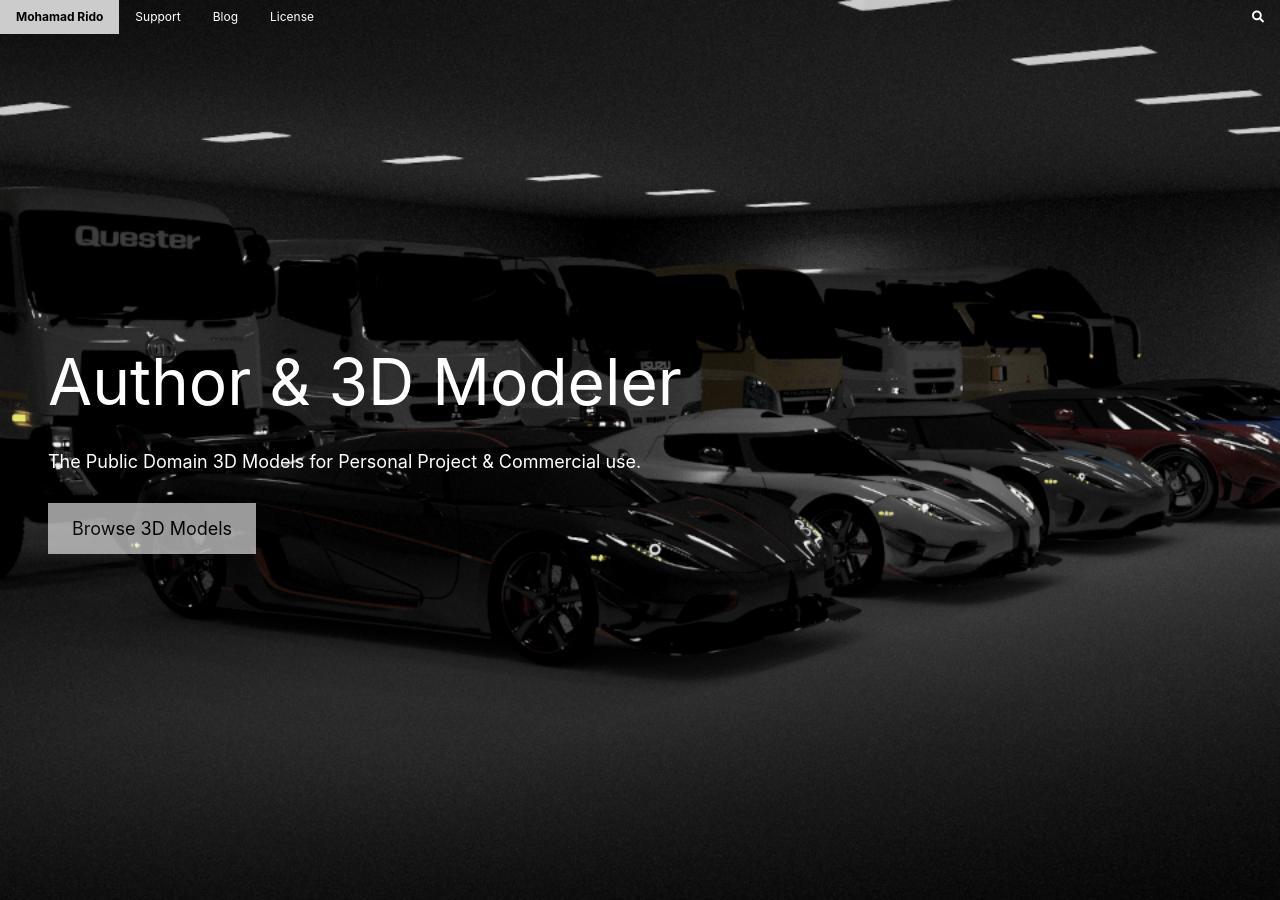
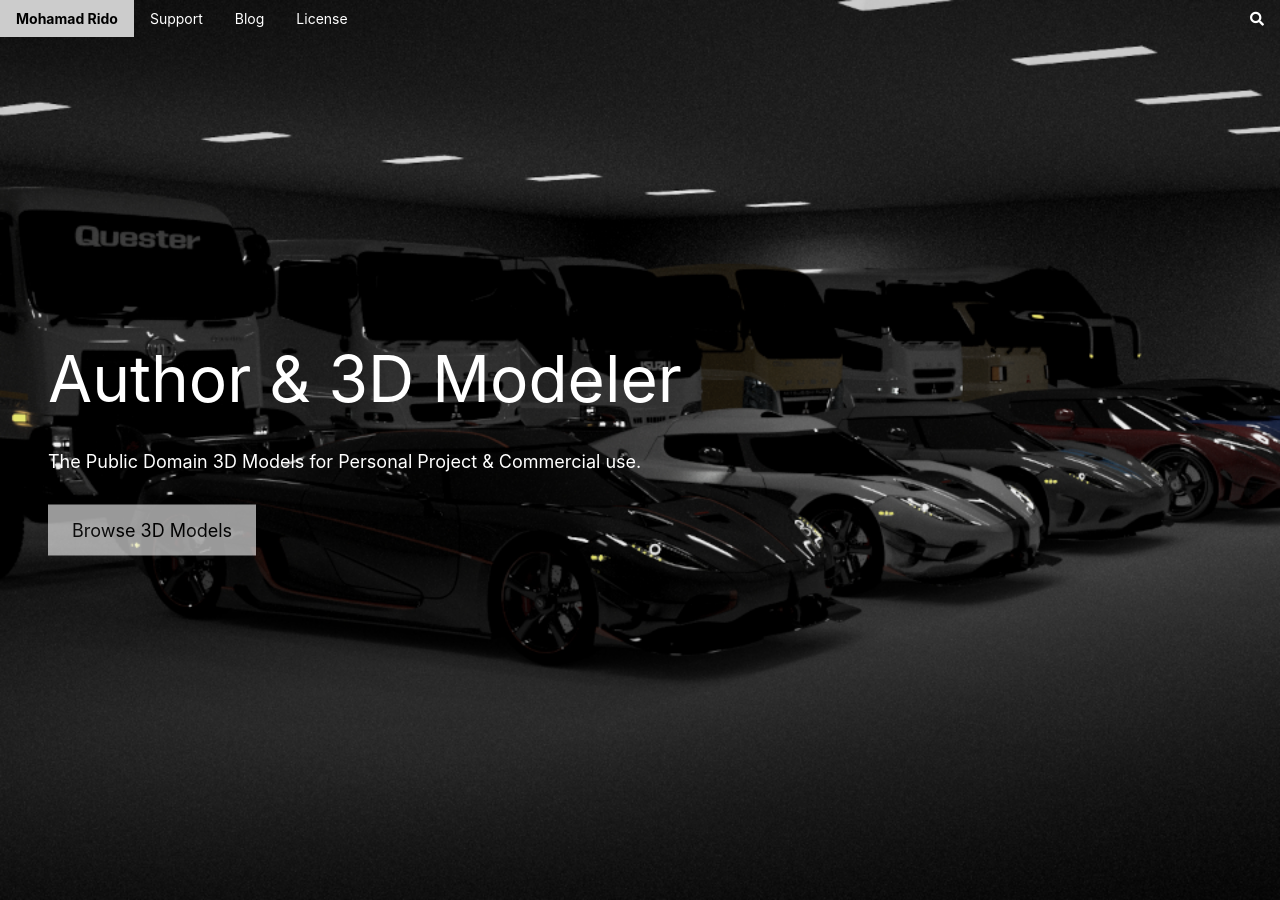
Before and after one commit to artslinux/nudc33ycmqc, a Jekyll site: the page index.html, which Jekyll copies as it is, in a window 1280 px wide and 900 px high. Built offline with Jekyll 4.4.1, drawn with Linux system fonts in a browser that asks for light colours.

Commit message:
Update style.css

```diff
--- a/assets/style.css
+++ b/assets/style.css
@@ -236,7 +236,7 @@ hr{border:0;border-top:1px solid #eee;margin:20px 0}
 .border-pale-red,.hover-border-pale-red:hover{border-color:#ffe7e7!important}.border-pale-green,.hover-border-pale-green:hover{border-color:#e7ffe7!important}
 .border-pale-yellow,.hover-border-pale-yellow:hover{border-color:#ffffcc!important}.border-pale-blue,.hover-border-pale-blue:hover{border-color:#e7ffff!important}
 /* Parallax */
-html, body {height: 100%; font-family: -apple-system, BlinkMacSystemFont, "Segoe UI", Roboto, "Helvetica Neue", Arial, sans-serif, "Apple Color Emoji", "Segoe UI Emoji", "Segoe UI Symbol"; font-style:normal; font-size:12px; background-color: #f1f1f1;}
+html, body {height: 100%; font-family: -apple-system, BlinkMacSystemFont, "Segoe UI", Roboto, "Helvetica Neue", Arial, sans-serif, "Apple Color Emoji", "Segoe UI Emoji", "Segoe UI Symbol"; font-style:normal; font-size:14px; background-color: #f1f1f1;}
 h1, h2, h3, h4, h5, h6, .h1, .h2, .h3, .h4, .h5, .h6 {font-weight:300;}
 a {text-decoration: none;}
 a:hover {text-decoration: none;}
```
